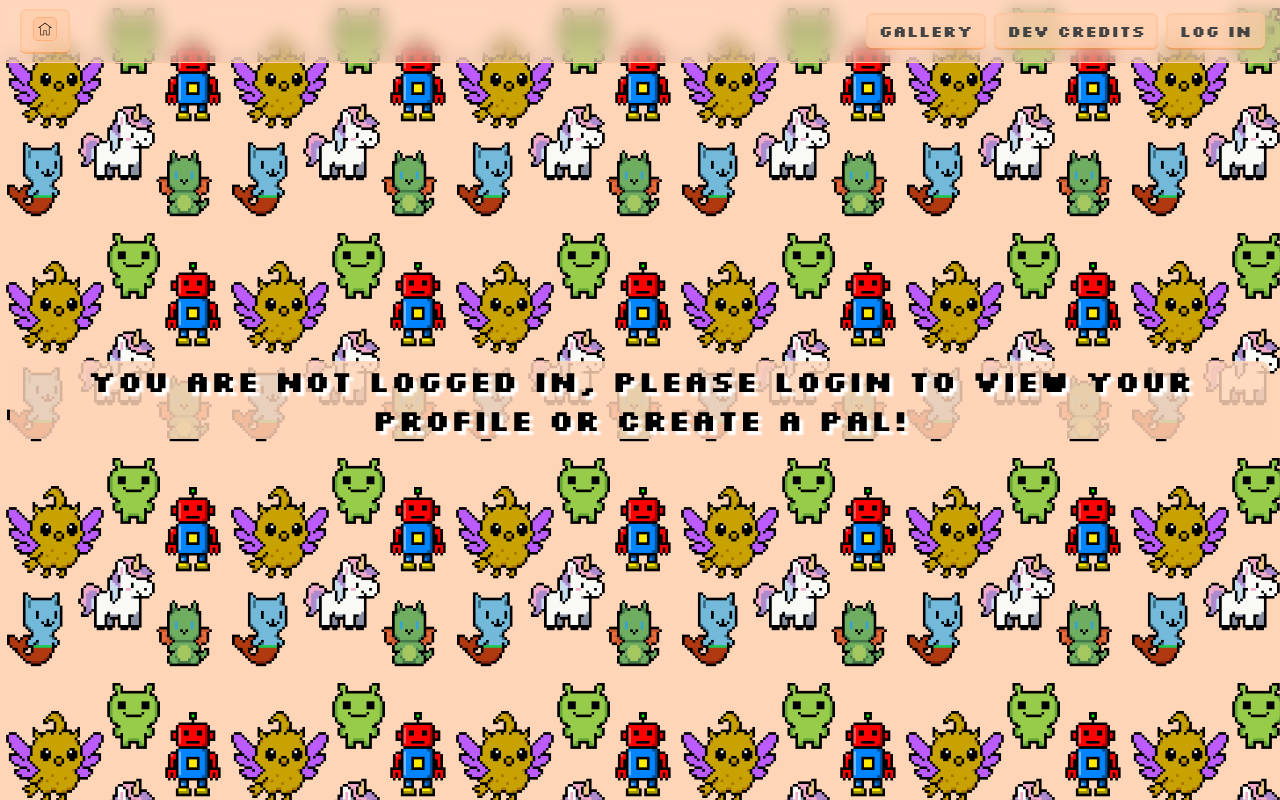
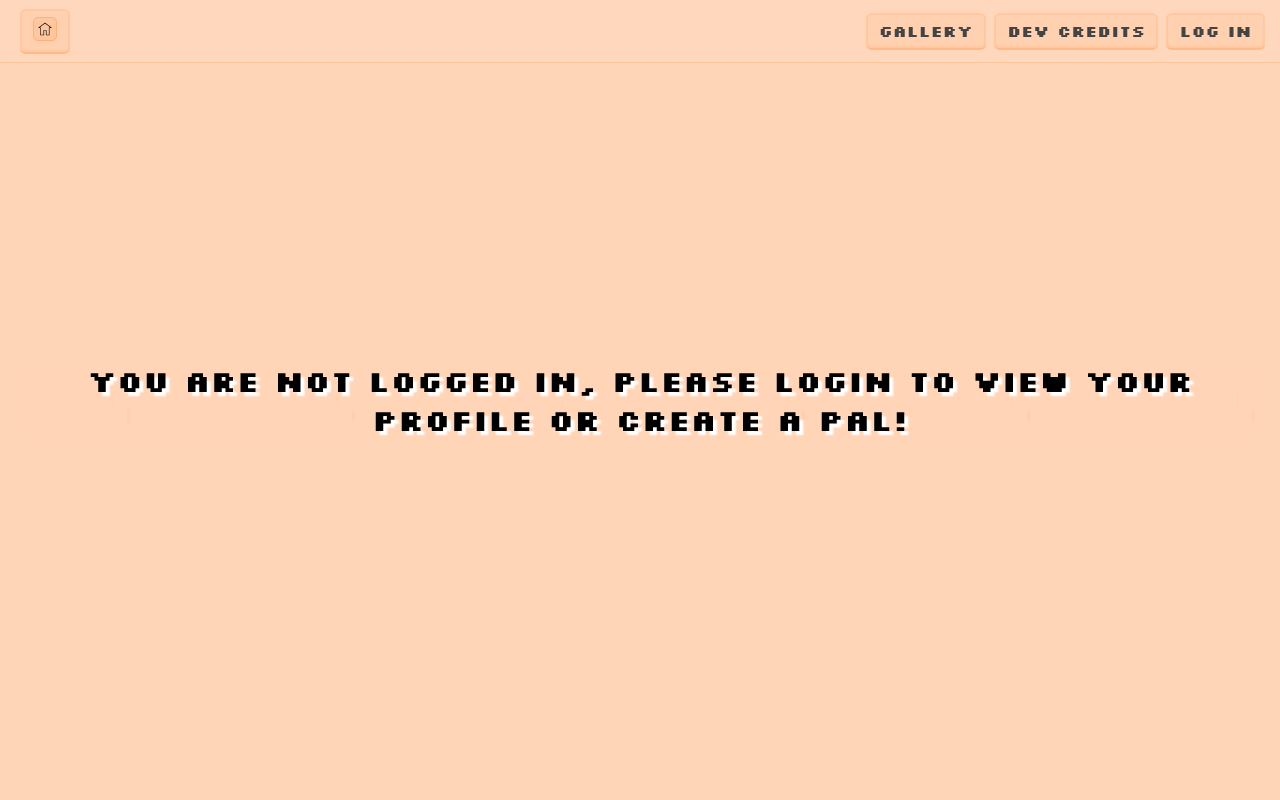
Before and after one commit to zeplin-michael/PixelPal, a React (Vite) app in the folder frontend/: page /profile in a window 1280 px wide. Built offline with nearby package versions, Linux system fonts and the light colour scheme.

Commit message:
Background Change

```diff
--- a/frontend/src/pages/ProfilePage/ProfilePage.css
+++ b/frontend/src/pages/ProfilePage/ProfilePage.css
@@ -6,9 +6,8 @@
   gap: 1rem;
   flex-grow: 1;
   background-color: hsl(25, 100%, 86%);
-  background-image: url("/assets/misc/background.gif");
-  /* background-image: radial-gradient(#ffc59c 0.12rem, transparent 0.12rem),
-    radial-gradient(#ffb27b 0.12rem, transparent 0.12rem); */
+  background-image: radial-gradient(#ffc59c 0.12rem, transparent 0.12rem),
+    radial-gradient(#ffb27b 0.12rem, transparent 0.12rem);
   background-size: 225px;
   background-position: 0 0, 1rem 1rem;
 }
```
